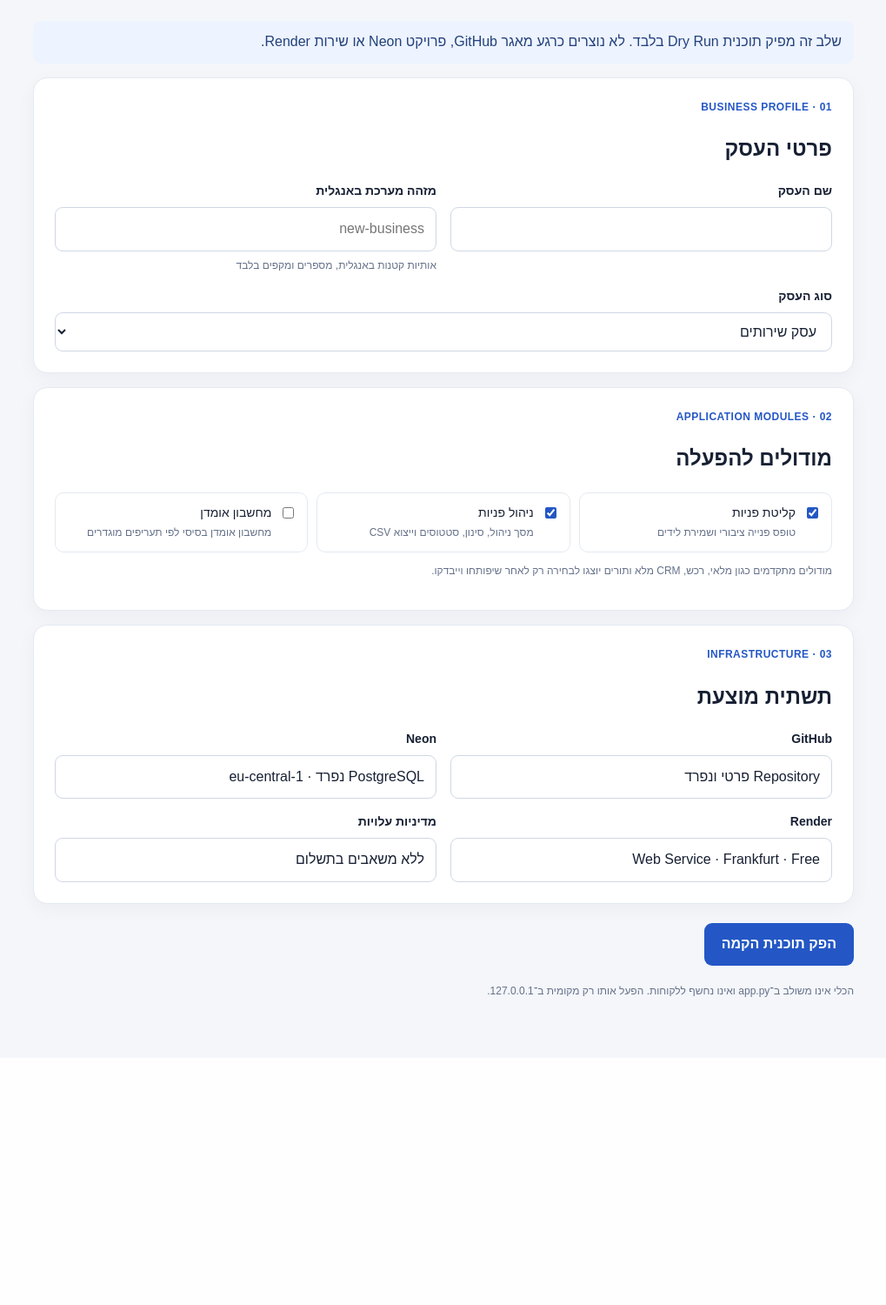
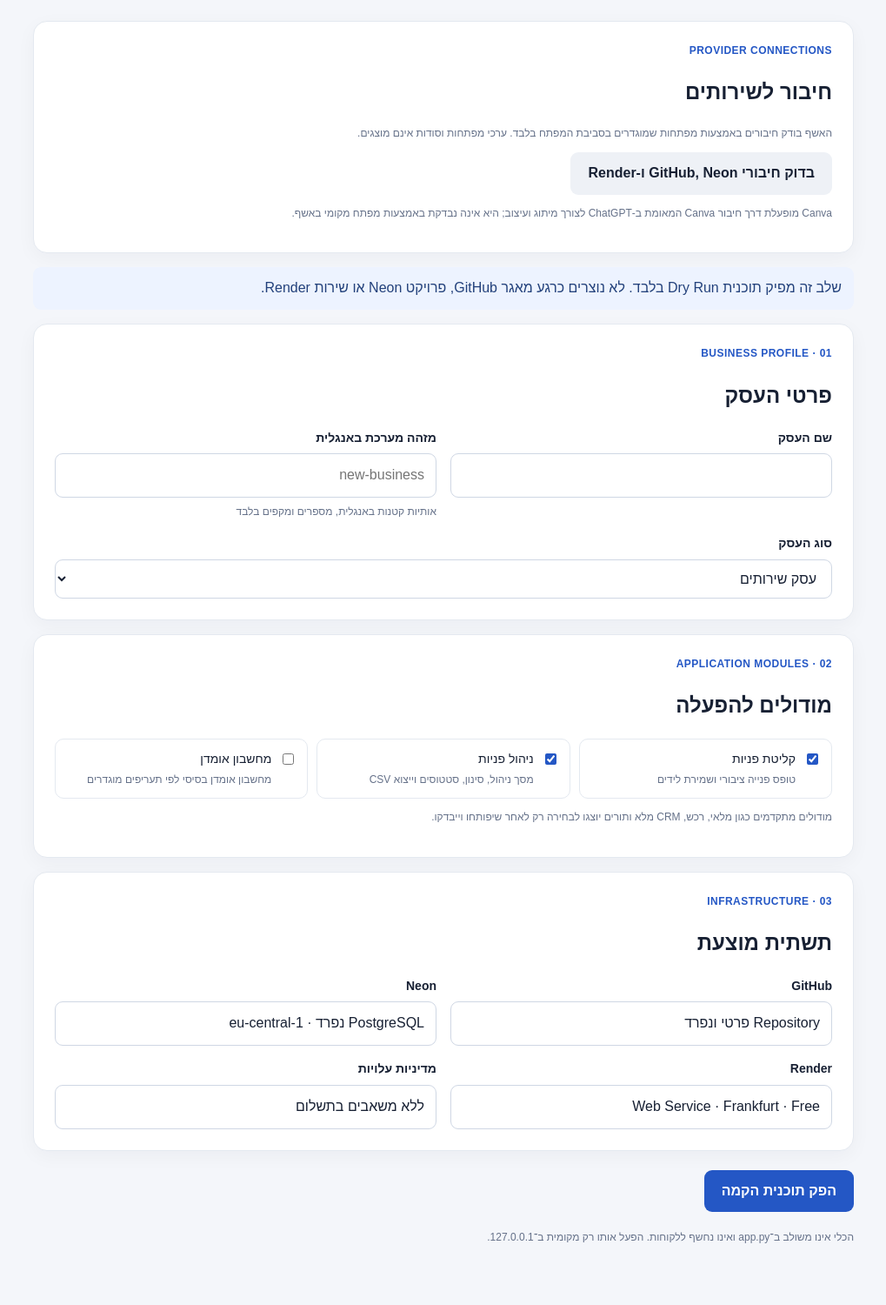
Before and after one commit to mv89-heb/business-mvp, a Flask app: page /wizard in a window 1280 px wide. Shown: the part 129-1629 px from the top of the page at 87% size, without its empty margins (130-1149 px from the left). Before the commit the page ends 1275 px from the top, so only its background shows below. Run offline with Flask 3, Linux system fonts and the light colour scheme; the visitor is signed in with stand-in values (Sample User, id 1); parts of the project's set-up code (start-up, migrations or seed data) failed here and were passed over; some libraries are stand-ins or nearby versions.

Commit message:
Add provider connection status panel to wizard

```diff
--- a/templates/provisioning_wizard.html
+++ b/templates/provisioning_wizard.html
@@ -43,6 +43,26 @@
         <div><div class="eyebrow">DEVELOPER WORKSPACE · LOCAL ONLY</div><h1 class="title">אשף הקמת עסק חדש</h1><p class="subtitle">תכנון תשתית מבודדת וקביעת מודולים לפני הקמה</p></div>
         <form method="post" action="{{ url_for('logout') }}"><input type="hidden" name="csrf_token" value="{{ csrf_token() }}"><button class="button secondary" type="submit">יציאה</button></form>
       </header>
+      <section class="panel">
+        <div class="eyebrow">PROVIDER CONNECTIONS</div><h2>חיבור לשירותים</h2>
+        <p class="hint">האשף בודק חיבורים באמצעות מפתחות שמוגדרים בסביבת המפתח בלבד. ערכי מפתחות וסודות אינם מוצגים.</p>
+        <form method="post" action="{{ url_for('check_connections') }}">
+          <input type="hidden" name="csrf_token" value="{{ csrf_token() }}">
+          <button class="button secondary" type="submit">בדוק חיבורי GitHub, Neon ו-Render</button>
+        </form>
+        <p class="hint">Canva מופעלת דרך חיבור Canva המאומת ב-ChatGPT לצורך מיתוג ועיצוב; היא אינה נבדקת באמצעות מפתח מקומי באשף.</p>
+        {% if connection_results %}
+          <div class="grid" style="margin-top:16px">
+            {% for key, result in connection_results.items() %}
+              <div class="notice {% if not result.connected %}error{% endif %}">
+                <strong>{{ key|upper }}</strong><br>
+                {{ result.message }}
+                {% if result.details %}<small>{{ result.details }}</small>{% endif %}
+              </div>
+            {% endfor %}
+          </div>
+        {% endif %}
+      </section>
       <div class="notice">שלב זה מפיק תוכנית Dry Run בלבד. לא נוצרים כרגע מאגר GitHub, פרויקט Neon או שירות Render.</div>
       {% with messages = get_flashed_messages(with_categories=true) %}
         {% for category, message in messages %}<div class="notice error">{{ message }}</div>{% endfor %}
```
